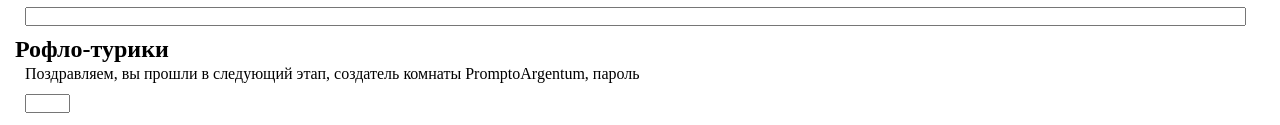
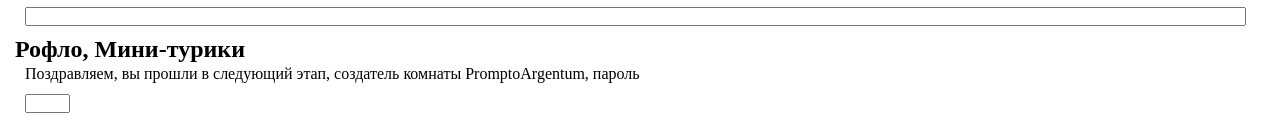
Before and after one commit to PaveluSss/sc, a plain HTML site: page index.html in a window 1280 px wide. Shown: the part 663-788 px from the top of the page. Drawn offline with Linux system fonts and the light colour scheme.

Commit message:
Update index.html

```diff
--- a/index.html
+++ b/index.html
@@ -48,7 +48,7 @@
         <p>Room created - password <input type=" text" size=3/></p>
         <p><input type="text" size=150/></p>
 
-        <h2>Рофло-турики</h2>
+        <h2>Рофло, Мини-турики</h2>
         <p>Поздравляем, вы прошли в следующий этап, создатель комнаты PromptoArgentum, пароль </p>
         <p><input type=" text" size=3/></p>
         <p>Congratulations, you have passed to the next stage, room creator PromptoArgentum, password </p>
```
